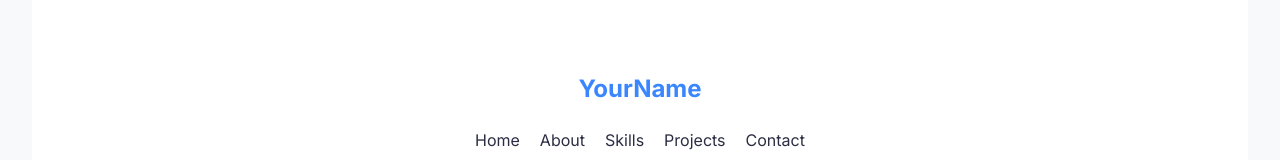
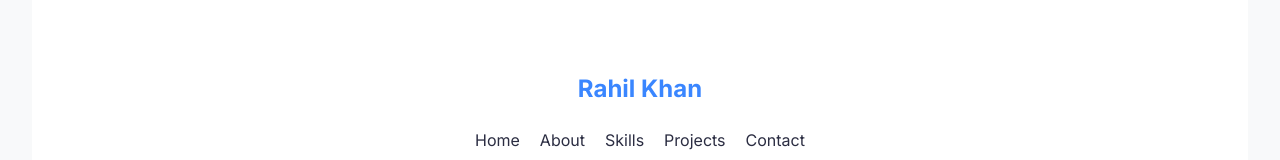
Before and after one commit to Rahilkhan0/My_Portfolio, a React (Vite) app: page / in a window 1280 px wide. Shown: the part 4904-5064 px from the top of the page. Built offline with nearby package versions, Linux system fonts and the light colour scheme.

Commit message:
Code correction

```diff
--- a/src/components/Footer/Footer.jsx
+++ b/src/components/Footer/Footer.jsx
@@ -5,7 +5,7 @@ const Footer = () => {
     <footer className="footer">
       <div className="container">
         <div className="footer-content">
-          <div className="footer-logo">YourName</div>
+          <div className="footer-logo">Rahil Khan</div>
           <div className="footer-links">
             <a href="#home">Home</a>
             <a href="#about">About</a>
```
